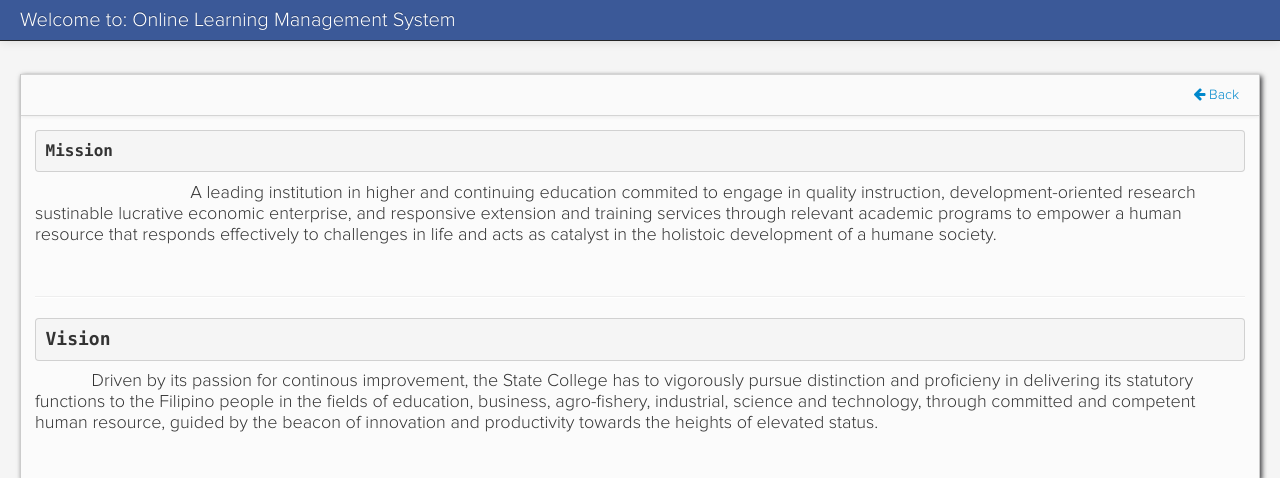
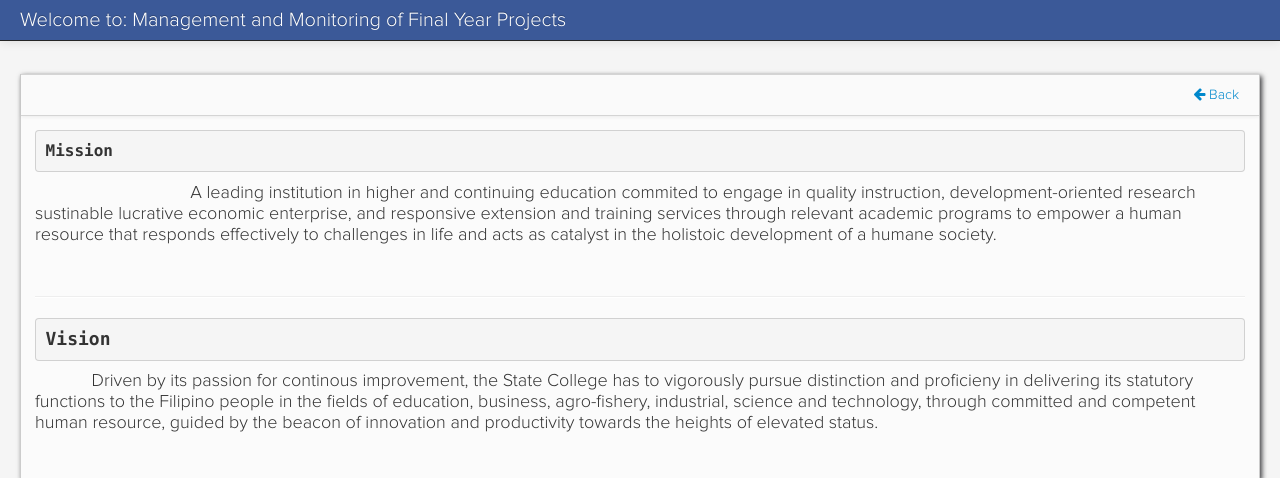
Before and after one commit to Wan-glitch/TIS2151, a PHP site: page /about.php in a window 1280 px wide. Shown: the top 478 px of the page. Run offline with PHP 8.4, Linux system fonts and the light colour scheme; data comes from the database, SQL or seed files in the repository; some libraries are stand-ins or nearby versions.

Commit message:
Update navbar_about.php

```diff
--- a/navbar_about.php
+++ b/navbar_about.php
@@ -5,7 +5,7 @@
 						<span class="icon-bar"></span>
 						<span class="icon-bar"></span>
 					</a>
-                   <a class="brand" href="#">Welcome to: Online Learning Management System</a>
+                   <a class="brand" href="#">Welcome to: Management and Monitoring of Final Year Projects</a>
 							<div class="nav-collapse collapse">
 								<ul class="nav pull-right">
 
```
